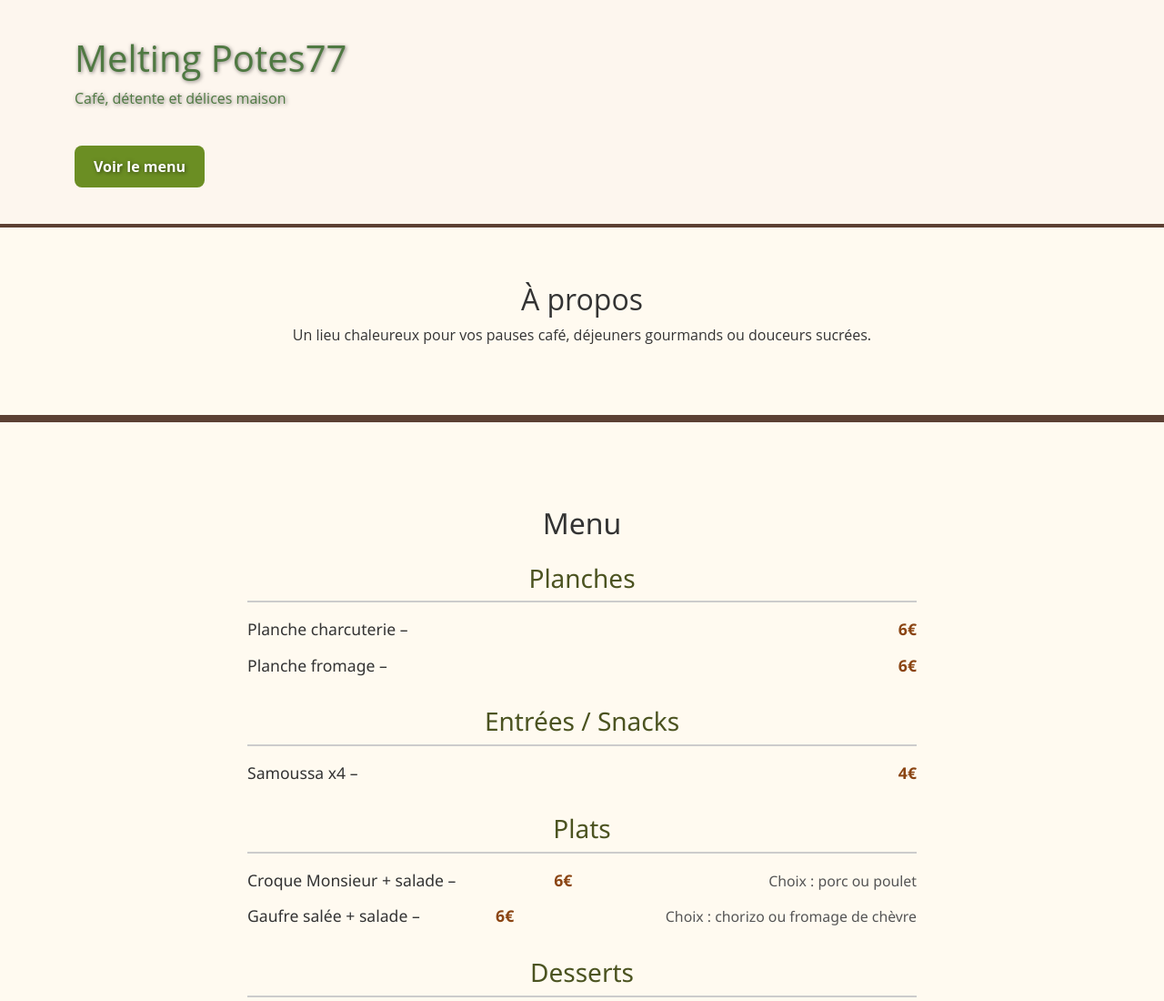
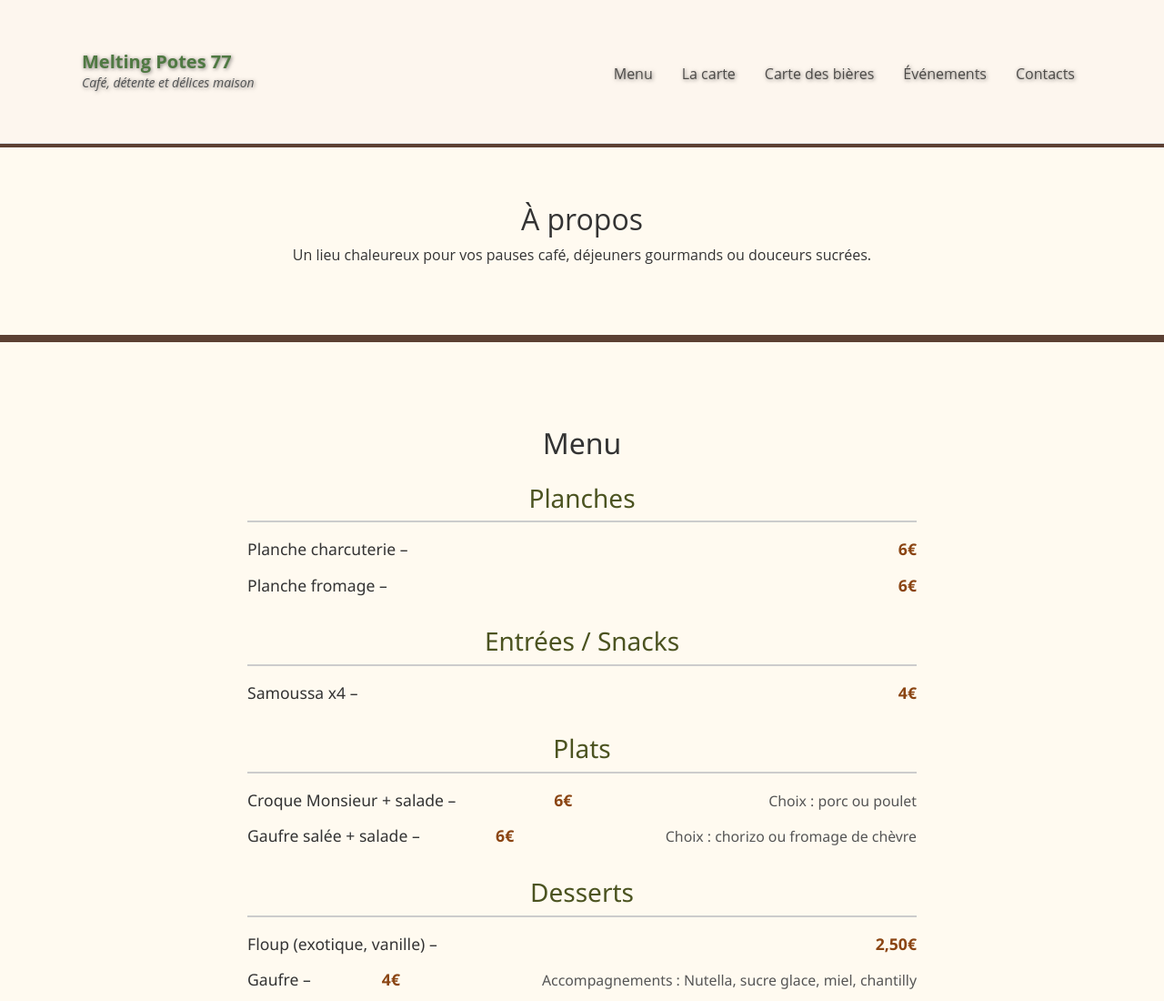
Before and after one commit to enabeteleazar/Melting_Potes, a plain HTML site: page index.html in a window 1280 px wide. Shown: the top 1100 px of the page at 91% size. Drawn offline with nearby package versions, Linux system fonts and the light colour scheme; a script that the page names is missing.

Commit message:
ajout de bootstrap

```diff
--- a/css/style.css
+++ b/css/style.css
@@ -22,6 +22,35 @@ body {
 
 .hero .btn:hover {
     background-color: #4f7942;
+}
+
+.custom-nav-link {
+  position: relative;
+  padding-bottom: 4px;
+  font-weight: 500;
+  transition: color 0.3s ease;
+  text-decoration: none;
+}
+
+.custom-nav-link::after {
+  content: "";
+  position: absolute;
+  bottom: 0;
+  left: 0;
+  height: 2px;
+  width: 0;
+  background-color: black;
+  transition: width 0.3s ease;
+}
+
+.custom-nav-link:hover,
+.custom-nav-link:focus {
+  color: #000;
+}
+
+.custom-nav-link:hover::after,
+.custom-nav-link:focus::after {
+  width: 100%;
 }
 
 section {
--- a/index.html
+++ b/index.html
@@ -26,14 +26,50 @@
 </head>
 
 <body>
-    <header class="hero">
-        <div class="container">
-            <h1>Melting Potes77</h1>
-            <p>Café, détente et délices maison</p>
-            <br>
-            <a href="#menu" class="btn">Voir le menu</a>
-        </div>
-    </header>
+
+<header class="py-3 border-bottom">
+  <div class=" hero container d-flex flex-wrap align-items-center justify-content-between">
+
+    <!-- Titre / slogan -->
+    <div class="d-flex flex-column">
+      <h1 class="h5 mb-0 fw-bold">Melting Potes 77</h1>
+      <small class="text-muted fst-italic">Café, détente et délices maison</small>
+    </div>
+
+    <!-- Navbar Bootstrap responsive -->
+    <nav class="navbar navbar-expand-md p-0">
+      <button class="navbar-toggler" type="button" data-bs-toggle="collapse" data-bs-target="#navbarMenu"
+        aria-controls="navbarMenu" aria-expanded="false" aria-label="Toggle navigation">
+        <span class="navbar-toggler-icon"></span>
+      </button>
+
+      <div class="collapse navbar-collapse" id="navbarMenu">
+        <ul class="navbar-nav ms-auto gap-3">
+          <li class="nav-item">
+            <a href="#menu" class="nav-link custom-nav-link">Menu</a>
+          </li>
+          <li class="nav-item">
+            <a href="#carte" class="nav-link custom-nav-link">La carte</a>
+          </li>
+          <li class="nav-item">
+            <a href="#biere" class="nav-link custom-nav-link">Carte des bières</a>
+          </li>
+          <li class="nav-item">
+            <a href="#evenements" class="nav-link custom-nav-link">Événements</a>
+          </li>
+          <li class="nav-item">
+            <a href="#contacts" class="nav-link custom-nav-link">Contacts</a>
+          </li>
+        </ul>
+      </div>
+    </nav>
+
+  </div>
+</header>
+
+
+
+
 
     <section id="about">
         <div class="container">
```
